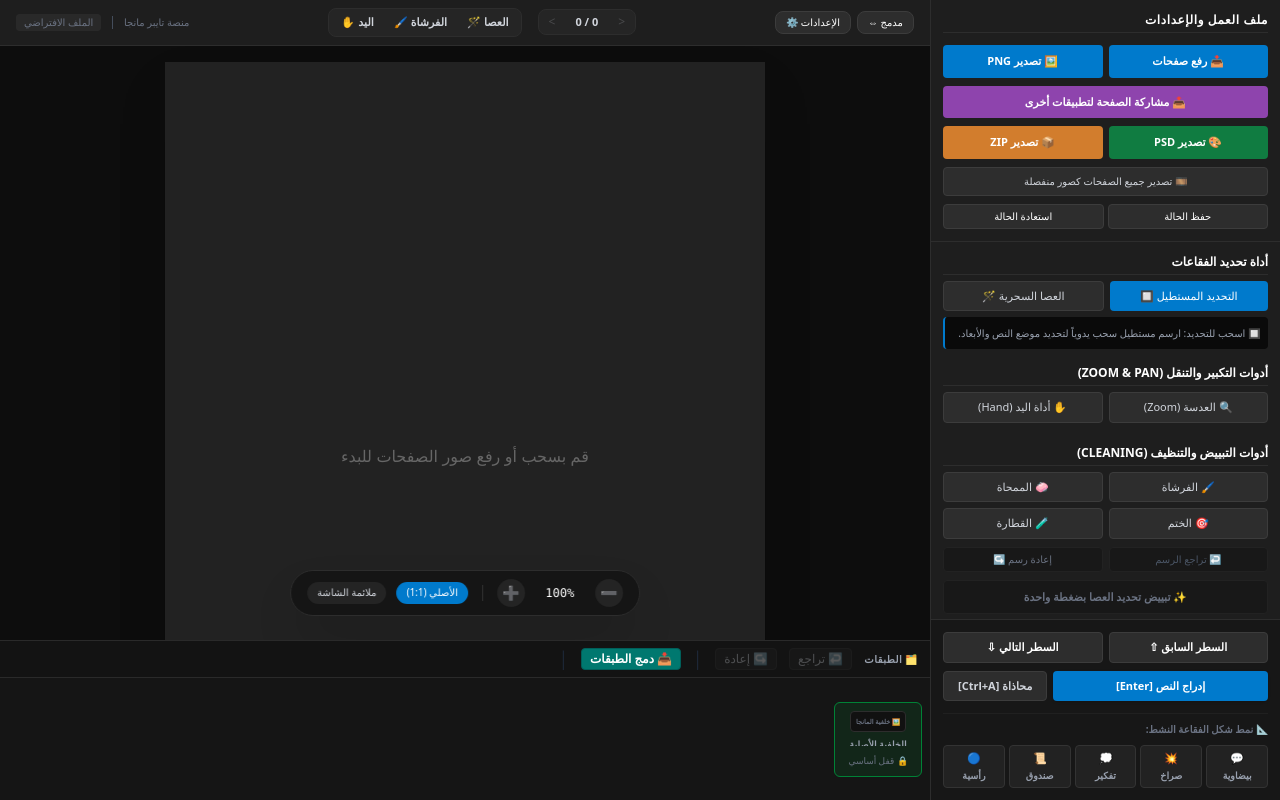
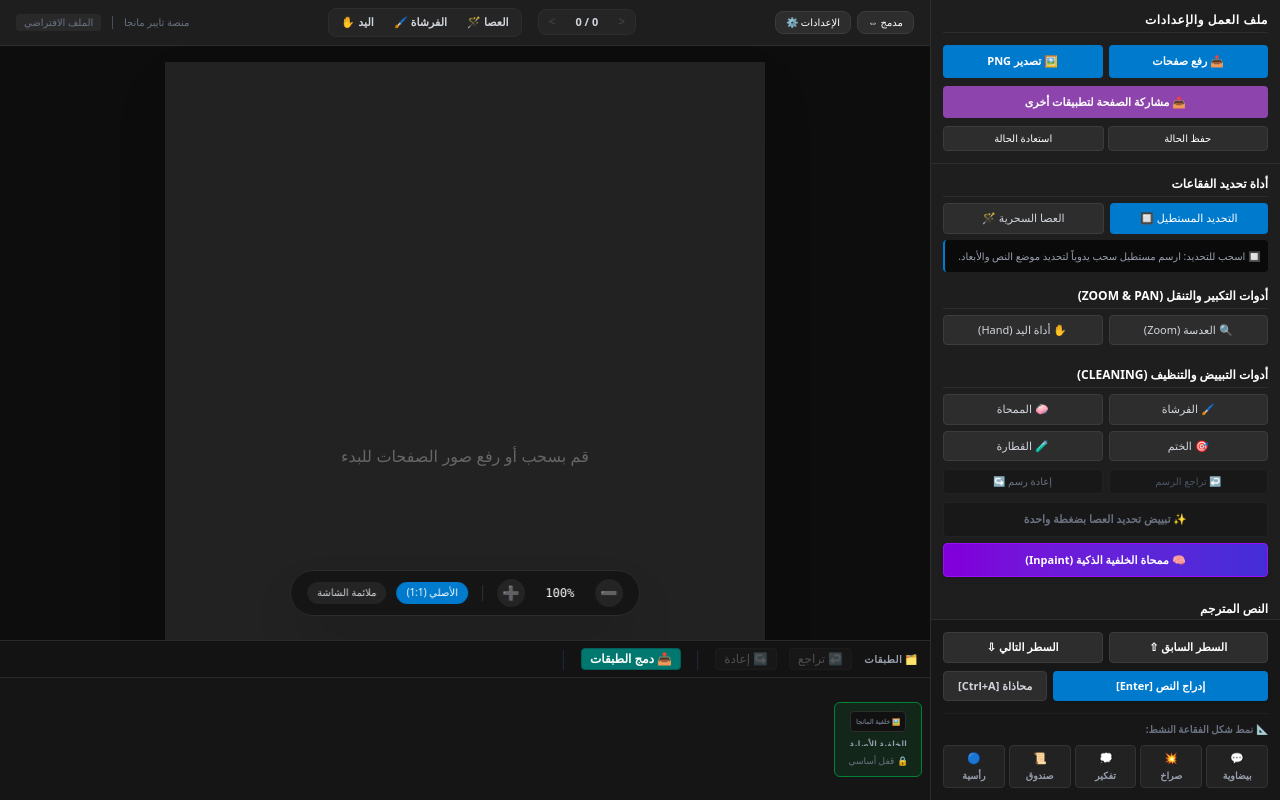
Before and after one commit to gago2766/TypeR-Studio, a React (Vite) app: page / in a window 1280 px wide. Built offline with nearby package versions, Linux system fonts and the light colour scheme.

Commit message:
Remove unused export functions and shape presets

```diff
--- a/src/components/Sidebar.tsx
+++ b/src/components/Sidebar.tsx
@@ -1,13 +1,10 @@
 import React, { useRef } from 'react';
-import { StyleFolder, TextStyle, ProcessedLine, ShapePreset, CustomFont } from '../types';
+import { StyleFolder, TextStyle, ProcessedLine, CustomFont } from '../types';
 
 interface SidebarProps {
   // Page operations
   onImageUpload: (event: React.ChangeEvent<HTMLInputElement>) => void;
   onExportPNG: () => void;
-  onExportPSD: () => void;
-  onExportAll: () => void;
-  onExportAllZip: () => void;
   onSaveState: () => void;
   onLoadState: () => void;
   onShare: () => void;
@@ -75,13 +72,6 @@ interface SidebarProps {
   onOpenFontManager: () => void;
   onApplyStyleToActiveLayer: () => void;
 
-  // Shape Presets
-  presets: ShapePreset[];
-  activePresetId: string | null;
-  onApplyPreset: (presetId: string) => void;
-  onSaveCurrentPreset: () => void;
-  onClearPreset: () => void;
-
   // Arabic Tatweel (Kashida)
   tatweelStrength: number;
   setTatweelStrength: (val: number) => void;
@@ -124,9 +114,6 @@ interface SidebarProps {
 export function Sidebar({
   onImageUpload,
   onExportPNG,
-  onExportPSD,
-  onExportAll,
-  onExportAllZip,
   onSaveState,
   onLoadState,
   onShare,
@@ -183,11 +170,6 @@ export function Sidebar({
   setFavFonts,
   onOpenFontManager,
   onApplyStyleToActiveLayer,
-  presets,
-  activePresetId,
-  onApplyPreset,
-  onSaveCurrentPreset,
-  onClearPreset,
   tatweelStrength,
   setTatweelStrength,
   tatweelMargin,
@@ -284,34 +266,6 @@ export function Sidebar({
           </button>
         </div>
 
-        <div className="grid grid-cols-2 gap-1.5">
-          <button
-            onClick={onExportPSD}
-            className="bg-[#107c41] text-white hover:bg-[#0a5c30] text-[11px] font-semibold py-2 px-1 rounded transition select-none truncate flex items-center justify-center gap-1 cursor-pointer"
-            id="export-psd-btn"
-            title="تصدير الصفحة كملف فوتوشوب PSD مع طبقات نصوص مستقلة"
-          >
-            <span>🎨 تصدير PSD</span>
-          </button>
-          <button
-            onClick={onExportAllZip}
-            className="bg-[#d27d2d] text-white hover:bg-[#d27d2d] text-[11px] font-semibold py-2 px-1 rounded transition select-none truncate flex items-center justify-center gap-1 cursor-pointer"
-            id="export-zip-btn"
-            title="تصدير وضغط جميع الصفحات في ملف ZIP واحد"
-          >
-            <span>📦 تصدير ZIP</span>
-          </button>
-        </div>
-        <div className="grid grid-cols-1">
-          <button
-            onClick={onExportAll}
-            className="bg-[#2d2d2d] border border-[#3c3c3c] text-gray-300 hover:bg-[#3d3d3d] text-[10px] py-1.5 px-2 rounded transition select-none truncate flex items-center justify-center gap-1 cursor-pointer"
-            id="export-all-btn"
-            title="تصدير وتحميل جميع الصفحات كصور منفردة متتالية"
-          >
-            <span>🎞️ تصدير جميع الصفحات كصور منفصلة</span>
-          </button>
-        </div>
         <div className="grid grid-cols-2 gap-1 compact-hide">
           <button
             onClick={onSaveState}
@@ -1020,58 +974,6 @@ export function Sidebar({
 
         </div>
 
-        {/* Shape Presets */}
-        <div className="border border-[#2d2d2d] rounded-lg p-2.5 bg-[#151515]/30 flex flex-col gap-1.5 compact-hide">
-          <h3 className="text-xs text-white uppercase font-bold pb-0.5 border-b border-[#2d2d2d] mb-1">
-            📐 أنماط الأشكال
-          </h3>
-          <div className="grid grid-cols-4 gap-1.5" id="presets-grid">
-            {presets.map(p => {
-              const isActive = p.id === activePresetId;
-              return (
-                <div
-                  key={p.id}
-                  onClick={() => onApplyPreset(p.id)}
-                  className={`p-1 bg-[#1e1e1e] border rounded cursor-pointer text-center text-[10px] flex flex-col items-center gap-1 transition ${
-                    isActive ? 'border-[#007acc] bg-[#0d2233] text-white font-bold' : 'border-[#333] hover:border-[#007acc]'
-                  }`}
-                >
-                  <div
-                    style={{
-                      fontFamily: p.font,
-                      color: p.color,
-                      background: p.bg === 'transparent' ? '#252525' : p.bg,
-                      fontWeight: p.bold ? 'bold' : 'normal',
-                      fontStyle: p.italic ? 'italic' : 'normal',
-                    }}
-                    className="w-full h-7 rounded text-[8px] flex items-center justify-center overflow-hidden"
-                  >
-                    {p.name}
-                  </div>
-                  <span className="truncate w-full max-w-[55px] opacity-80 text-[9px]">{p.name}</span>
-                </div>
-              );
-            })}
-          </div>
-          <div className="flex gap-1.5 mt-1.5">
-            <button
-              onClick={onSaveCurrentPreset}
-              className="flex-1 bg-[#007acc] hover:bg-[#0062a3] text-white py-1 px-1.5 rounded-lg text-[10px] shadow transition truncate font-bold cursor-pointer"
-              id="save-preset-btn"
-            >
-              💾 حفظ النمط الحالي
-            </button>
-            <button
-              onClick={onClearPreset}
-              className="bg-[#2d2d2d] border border-[#3c3c3c] text-gray-300 hover:bg-[#3d3d3d] rounded shrink-0 p-1 w-8 flex items-center justify-center text-xs cursor-pointer"
-              id="clear-preset-btn"
-              title="إلغاء التحديد"
-            >
-              ✕
-            </button>
-          </div>
-        </div>
-
         {/* Arabic Tatweel system */}
         <div className="border border-[#2d2d2d] rounded-lg p-2.5 bg-[#151515]/30 flex flex-col gap-2 compact-hide">
           <h3 className="text-xs text-white uppercase font-bold pb-0.5 border-b border-[#2d2d2d] mb-1">
```
